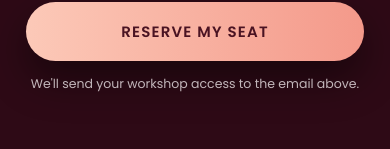
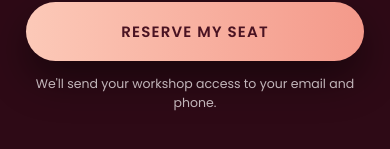
Before and after one commit to utsav-soulsensei/continue-your-journey, a plain HTML site: page index.html in a window 390 px wide. Shown: the part 599-748 px from the top of the page. Drawn offline with nearby package versions, Linux system fonts and the light colour scheme.

Commit message:
Update form note: access sent via email and phone
Co-Authored-By: Claude Opus 4.8 (1M context) <noreply@anthropic.com>

```diff
--- a/index.html
+++ b/index.html
@@ -38,7 +38,7 @@
       </div>
 
       <button class="btn" type="submit" id="submitBtn">Reserve My Seat</button>
-      <p class="note">We'll send your workshop access to the email above.</p>
+      <p class="note">We'll send your workshop access to your email and phone.</p>
     </form>
   </main>
 
```
